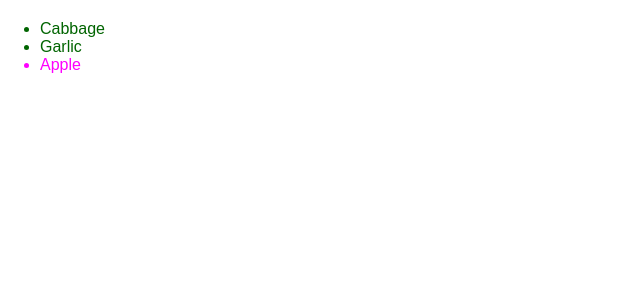
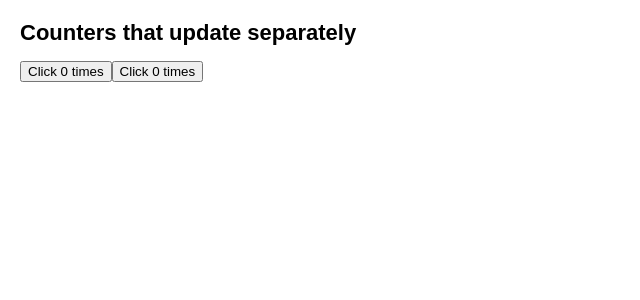
Before and after one commit to abyanardiatama/belajar-react, a React (Create React App) app: page / in a window 1280 px wide. Shown: the top 300 px of the page, without its empty margins (0-640 px from the left). Built offline with nearby package versions, Linux system fonts and the light colour scheme.

Commit message:
counters that update separately

```diff
--- a/src/App.js
+++ b/src/App.js
@@ -1,25 +1,23 @@
-// 3. CONDITIONAL RENDERING
-const products = [
-    { title: 'Cabbage', isFruit: false, id: 1},
-    { title: 'Garlic', isFruit: false, id:2 },
-    { title: 'Apple', isFruit: true, id:3 },
-];
-
-export default function ShoppingList() {
-    const listItems = products.map(product =>
-        <li
-            key={product.id}
-            style={{
-                color: product.isFruit ? 'magenta' : 'darkgreen'
-             }}
-        >
-            {product.title}
-        </li>
-    );
-
+import { useState } from "react";
+// 4. BUTTON COUNTER UPDATE TOGETHER
+function MyButton() {
+    const [count, setCount] = useState(0);
+    function handleClick() {
+        setCount(1 + count);
+    }
     return (
-        <ul>
-            {listItems}
-        </ul>
+        <button onClick={handleClick}>
+            Click {count} times
+        </button>
     );
 }
+
+export default function MyApp() {
+    return (
+        <div>
+            <h1>Counters that update separately</h1>
+            <MyButton />
+            <MyButton />
+        </div>
+    );
+}
```
